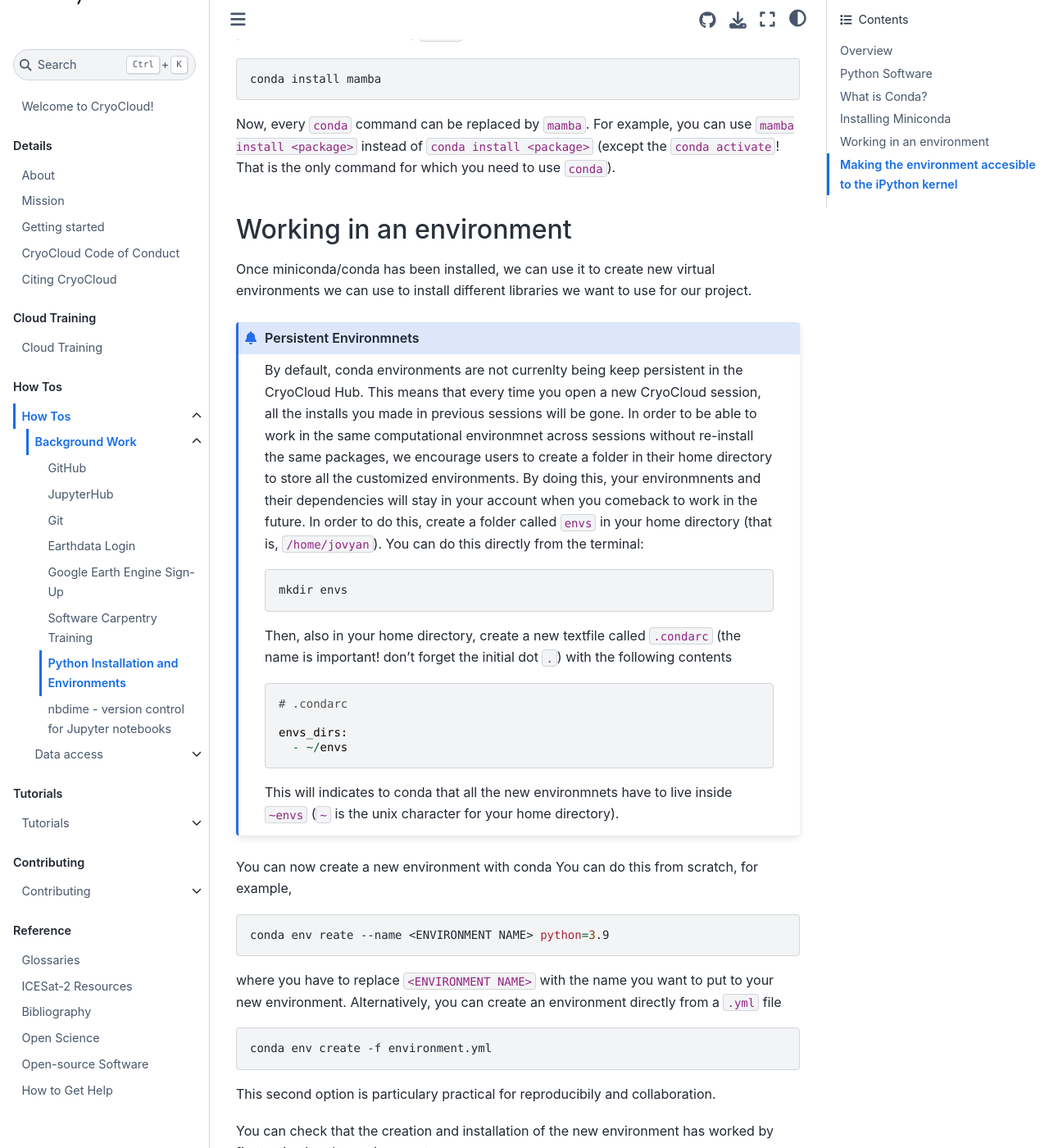
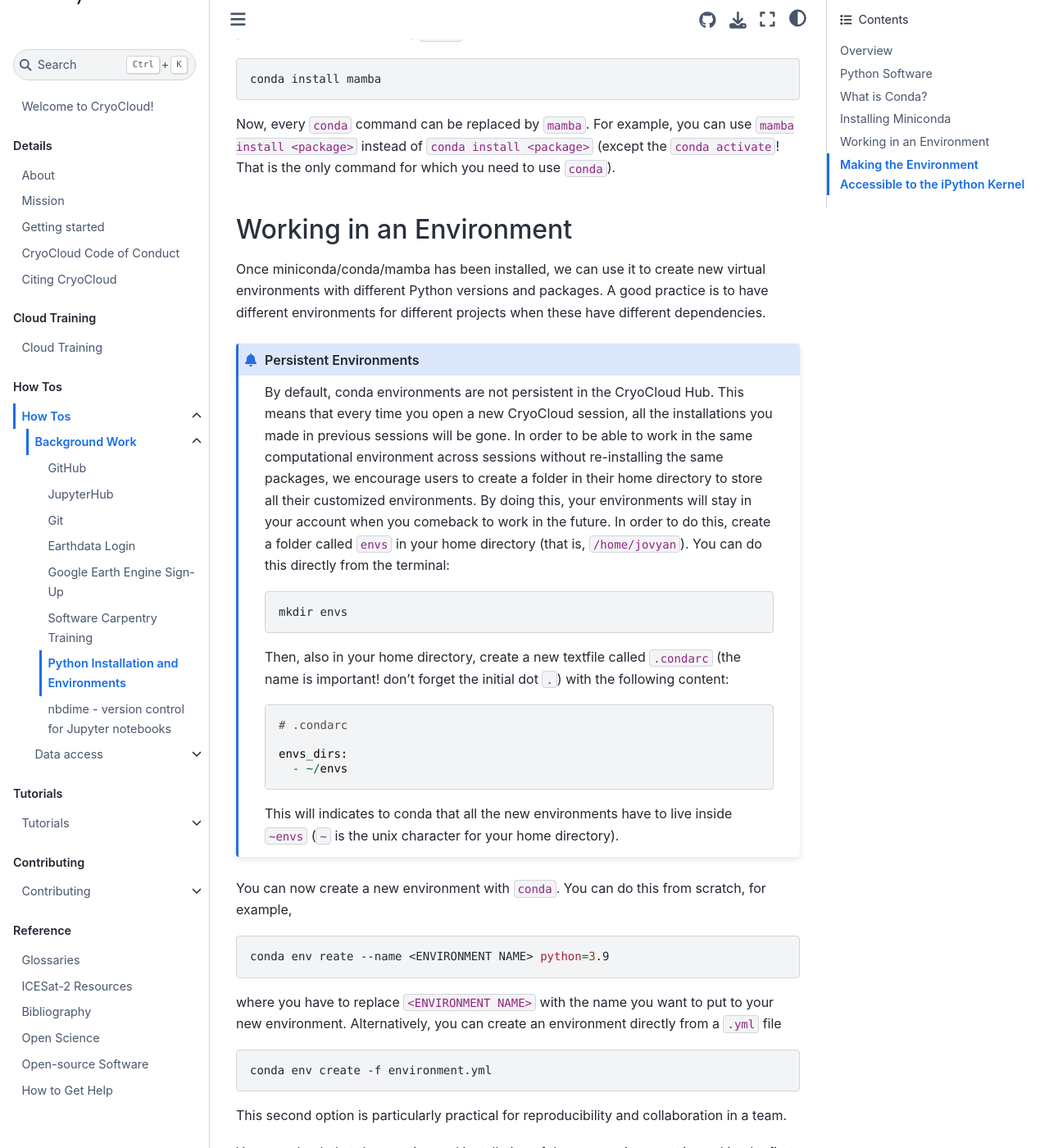
Before and after one commit to CryoInTheCloud/CryoCloudWebsite, a Jupyter Book: the page built from book/how_tos/background/python.md, in a window 1280 px wide and 1400 px high, scrolled down 2691 px. Shown: the whole window at 82% size. Built offline with Jupyter Book 1.0.4 settings and Sphinx 7.4.7 and the Sphinx Book theme 1.1.4, drawn with Linux system fonts in a browser that asks for light colours; pages that are not in the unit, such as notebooks, are missing from menus; some of the changed text lies outside the part shown.

Commit message:
grammar check

`````diff
--- a/book/how_tos/background/python.md
+++ b/book/how_tos/background/python.md
@@ -62,7 +62,7 @@ Python 3.7.3|Anaconda custom (x86_64)| (default, Mar 27 2019, 22:11:17)
 ...
 ```
 
-### Installing mamba (Optional)
+### Installing Mamba (Optional)
 
 Setting up an environment with package dependencies using `conda` may be quite slow...
 A better option is to use `mamba` instead to solve version dependencies, which is much faster and archives the same result than `conda`.
@@ -74,31 +74,31 @@ Now, every `conda` command can be replaced by `mamba`.
 For example, you can use `mamba install <package>` instead of `conda install <package>` (except the `conda activate`! That is the only command for which you need to use `conda`).
 
 
-## Working in an environment
+## Working in an Environment
 
-Once miniconda/conda has been installed, we can use it to create new virtual environments we can use to install different libraries we want to use for our
-project.
-````{admonition} Persistent Environmnets
-By default, conda environments are not currenlty being keep persistent in the CryoCloud Hub.
-This means that every time you open a new CryoCloud session, all the installs you made in previous sessions will be gone.
-In order to be able to work in the same computational environmnet across sessions without re-install the same packages, we encourage users to create a folder in their home directory to store all the customized environments.
-By doing this, your environmnents and their dependencies will stay in your account when you comeback to work in the future.
+Once miniconda/conda/mamba has been installed, we can use it to create new virtual environments with different Python versions and packages. A good practice is to have different environments for different projects when these have different dependencies.
+````{admonition} Persistent Environments
+By default, conda environments are not persistent in the CryoCloud Hub.
+This means that every time you open a new CryoCloud session, all the installations you made in previous sessions will be gone.
+In order to be able to work in the same computational environment across sessions without re-installing the same packages, we encourage users to create a folder in their home directory to store all their customized environments.
+By doing this, your environments will stay in your account when you comeback to work in the future.
 In order to do this, create a folder called `envs` in your home directory (that is, `/home/jovyan`).
 You can do this directly from the terminal:
 ```bash
 mkdir envs
 ```
-Then, also in your home directory, create a new textfile called `.condarc` (the name is important! don't forget the initial dot `.`) with the following contents
+Then, also in your home directory, create a new textfile called `.condarc` (the name is important! don't forget the initial dot `.`) with the following content:
 ```
 # .condarc
 
 envs_dirs:
   - ~/envs
 ```
-This will indicates to conda that all the new environmnets have to live inside `~envs` (`~` is the unix character for your home directory).
+This will indicates to conda that all the new environments have to live inside `~envs` (`~` is the unix character for your home directory).
 ````
 
-You can now create a new environment with conda You can do this from scratch, for example,
+You can now create a new environment with `conda`.
+You can do this from scratch, for example,
 ```bash
 conda env reate --name <ENVIRONMENT NAME> python=3.9
 ```
@@ -107,9 +107,9 @@ Alternatively, you can create an environment directly from a `.yml` file
 ```bash
 conda env create -f environment.yml
 ```
-This second option is particulary practical for reproducibily and collaboration.
+This second option is particularly practical for reproducibility and collaboration in a team.
 
-You can check that the creation and installation of the new environment has worked by first activating the environment
+You can check that the creation and installation of the new environment is working by first activating the environment
 ```bash
 conda activate <ENVIRONMENT NAME>
 ```
@@ -119,7 +119,7 @@ which python
 python --version
 ```
 
-## Making the environment accesible to the iPython kernel
+## Making the Environment Accessible to the iPython Kernel
 
 In order to show the kernel associated to our new environment from a Jupyter Notebook, we need to install `ipykernel`. We first activate the
 new environment,
@@ -130,13 +130,13 @@ and then install `ipykernel`:
 ```bash
 conda install ipykernel
 ```
-This steps are not needed if you created the environment directly from a `.yml` file that includes ipykernel as dependency.
+This steps are not needed if you created the environment directly from a `.yml` file that includes `ipykernel` as a dependency.
 
 Then we create the kernel with
 ```bash
 python -m ipykernel install --user --name <ENVIRONMENT NAME> --display-name "IPython - <NAME>"
 ```
-to create the associated kernel. Replace `<NAME>` with the name you want to call the iPython kernel.
+to create the associated kernel.
+Replace `<NAME>` with the name you want to call the iPython kernel and `<ENVIRONMENT NAME>` with the name of the respective environment.
 
-You are done! Next time you start your JupyterHub session, you will see the new kernel available from your launcher or from the upper right corner
-of any Jupyter Notebook.
+You are done! Next time you start your JupyterHub session, you will see the new kernel available from your launcher or from the upper right corner of any Jupyter Notebook.
`````
